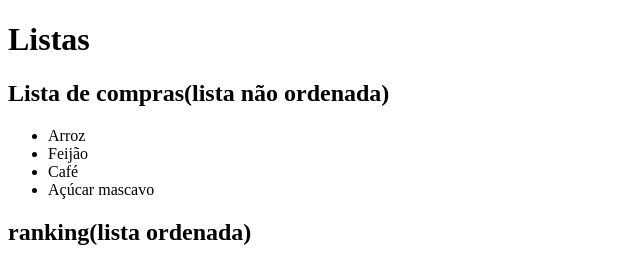
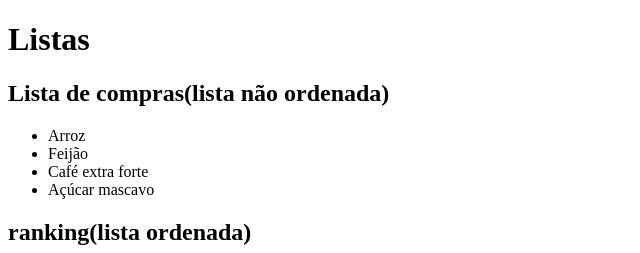
Before and after one commit to Thiago-Coradi/aula-listas, a plain HTML site: page index.html in a window 1280 px wide. Shown: the top 253 px of the page, 0-640 px from the left. Drawn offline with Linux system fonts and the light colour scheme.

Commit message:
mudança de café para café extra forte

```diff
--- a/index.html
+++ b/index.html
@@ -12,7 +12,7 @@
   <ul>
     <li>Arroz</li>
     <li>Feijão</li>
-    <li>Café</li>
+    <li>Café extra forte</li>
     <li>Açúcar mascavo</li>
   </ul>
 
```
